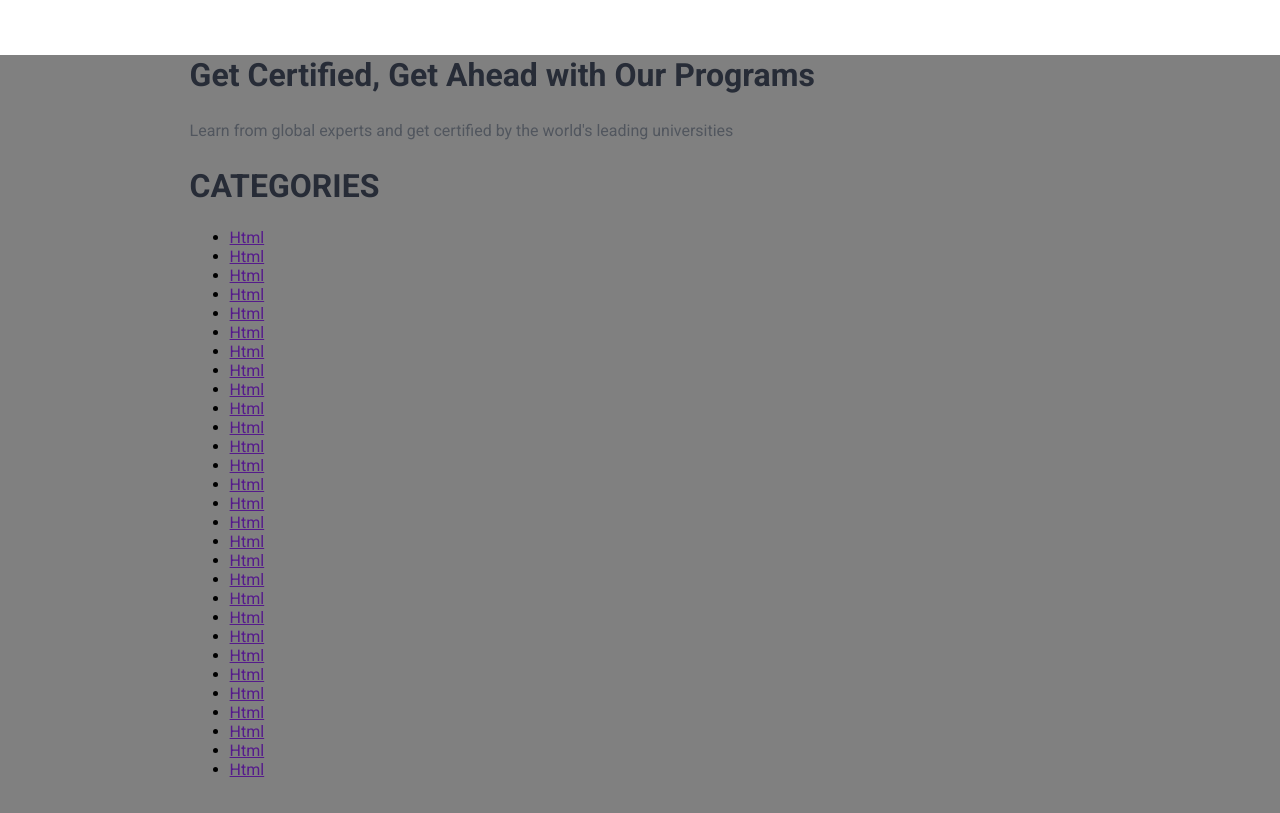
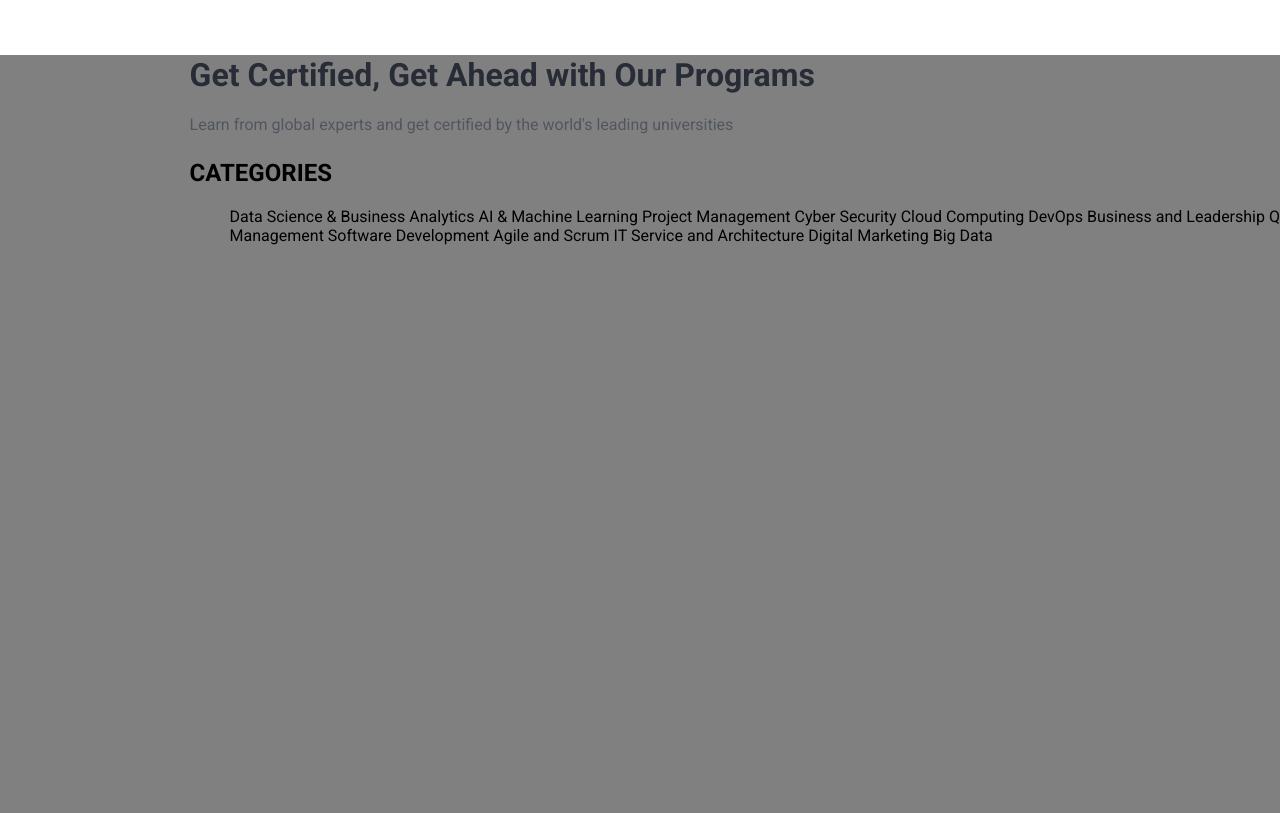
Before and after one commit to Shishir19999/Simplilearn, a plain HTML site: page index.html in a window 1280 px wide. Shown: the part 791-1604 px from the top of the page. Drawn offline with Linux system fonts and the light colour scheme.

Commit message:
new program list

```diff
--- a/index.html
+++ b/index.html
@@ -213,8 +213,8 @@
         </div>
       </div>
       <div class="career-partner">
-        <div class="career-partner-content">
-          <p>Partnering with world's leading universities and companies</p>
+        <div id="career-partner-content" class="container">
+        <p>Partnering with world's leading universities and companies</p>
           <div class="image-scroll-partner">
             <div class="image-wrapper">
               <img src="img/Caltech.svg" />
@@ -277,42 +277,26 @@
         <p>
           Learn from global experts and get certified by the world's leading universities
         </p>
-        <div class="left-menu">
-          <div class="top-left-menu-cat">
-            <h1>CATEGORIES</h1>
+        <div class="left-program-categories">
+          <div class="top-left-program-cat">
+            <h2>CATEGORIES</h2>
           </div>
-          <div class="bottom-left-menu-cat-btn">
+          <div class="bottom-left-program-cat">
             <ul>
-              <li><a href="">Html</a></li>
-              <li><a href="">Html</a></li>
-              <li><a href="">Html</a></li>
-              <li><a href="">Html</a></li>
-              <li><a href="">Html</a></li>
-              <li><a href="">Html</a></li>
-              <li><a href="">Html</a></li>
-              <li><a href="">Html</a></li>
-              <li><a href="">Html</a></li>
-              <li><a href="">Html</a></li>
-              <li><a href="">Html</a></li>
-              <li><a href="">Html</a></li>
-              <li><a href="">Html</a></li>
-              <li><a href="">Html</a></li>
-              <li><a href="">Html</a></li>
-              <li><a href="">Html</a></li>
-              <li><a href="">Html</a></li>
-              <li><a href="">Html</a></li>
-              <li><a href="">Html</a></li>
-              <li><a href="">Html</a></li>
-              <li><a href="">Html</a></li>
-              <li><a href="">Html</a></li>
-              <li><a href="">Html</a></li>
-              <li><a href="">Html</a></li>
-              <li><a href="">Html</a></li>
-              <li><a href="">Html</a></li>
-              <li><a href="">Html</a></li>
-              <li><a href="">Html</a></li>
-              <li><a href="">Html</a></li>
-            </ul>
+              <span>Data Science &amp; Business Analytics</span>
+              <span>AI &amp; Machine Learning</span>
+              <span>Project Management</span>
+              <span>Cyber Security</span>
+              <span>Cloud Computing</span>
+              <span>DevOps</span>
+              <span>Business and Leadership</span>
+              <span>Quality Management</span>
+              <span>Software Development</span>
+              <span>Agile and Scrum</span>
+              <span>IT Service and Architecture</span>
+              <span>Digital Marketing</span>
+              <span>Big Data</span>
+              </ul>
           </div>
         </div>
       </div>
--- a/style.scss
+++ b/style.scss
@@ -1,7 +1,7 @@
 $primary_color: #118aef;
 $top_header_bgcolor: #e6ecef;
 $top_menu_text_color: #293031;
-
+$primary-text-color:#272c37;
 
 * {
   font-family: 'Roboto', sans-serif;
@@ -471,7 +471,7 @@ main {
     width: 100%;
     max-height: 213.8px;
     padding: 35px 0 40px;
-    .career-partner-content {
+    #career-partner-content {
       margin: 0 174.6px;
       padding: 0 0 0 15px;
       max-height: 138.8px;
@@ -482,7 +482,7 @@ main {
         margin: 0 0 18px;
         font-size: 16px;
         font-family: 'roboto', sans-serif;
-        color: #272c37;
+        color: $primary_text_color;
         line-height: 24px;
       }
 
@@ -515,13 +515,15 @@ main {
     margin:40px 0 0;
     padding:0 0 40px;
     width:1519.2px;
-    height:1372px;
+    height:1332px;
     background-color: gray;
     h1{
       line-height: 40px;
       height:40px;
-      color:#272c37;
-      font-family: 'roboto';
+      color:$primary_text_color;
+      font-family: 'roboto',sans-serif;
+      margin:0;
+      font-size:32px;
 
     }
     p{
@@ -529,7 +531,7 @@ main {
       font-size:16px;
       line-height: 28px;
       color:#51565e;
-      font-family: 'roboto';
-}
+      font-family: 'roboto',sans-serif;
+    }
   }
 }
```
Also changed, not shown: CSS/style.css, 1 other file.
